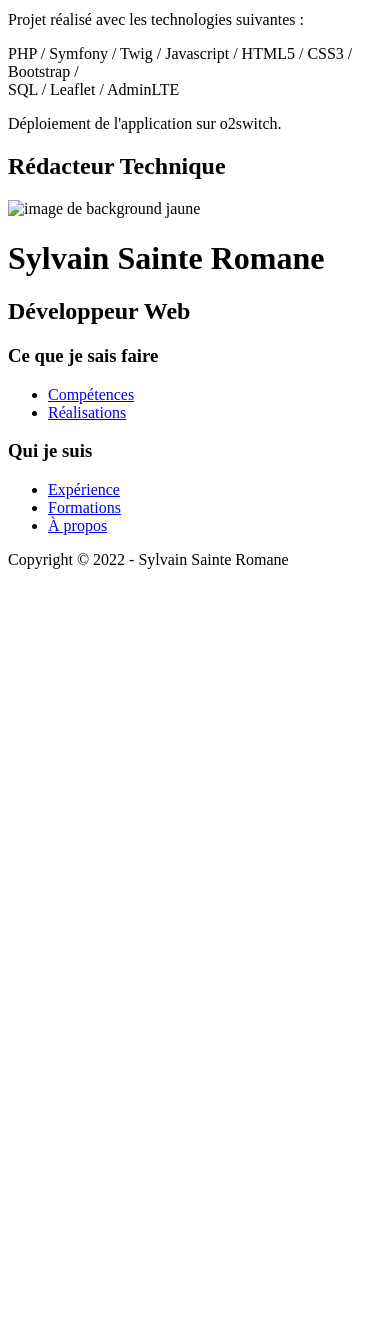
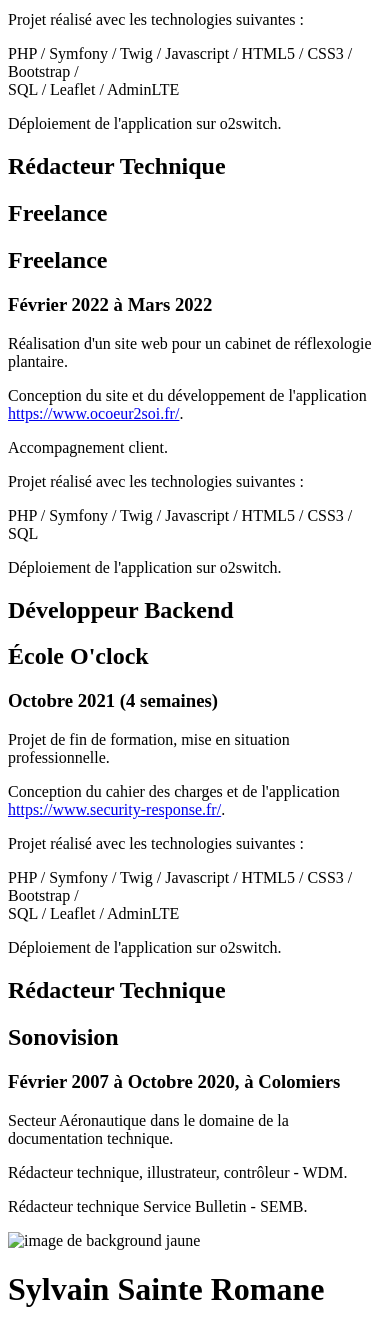
Before and after one commit to sylvainstr/portfolio, a PHP site: template app/Views/inc/experience.tpl.php in a window 390 px wide. Shown: the part 1088-2418 px from the top of the page. Before the commit the page ends 1657 px from the top, so only its background shows below. Run offline with PHP 8.4, Linux system fonts and the light colour scheme; the template is opened without the code that fills it: most values are stand-ins (such as "Sample title", 1, 10 or a date in 2020); some libraries are stand-ins or nearby versions; some web fonts are replaced.

Commit message:
add responsive for tablet DONE

```diff
--- a/app/Views/inc/experience.tpl.php
+++ b/app/Views/inc/experience.tpl.php
@@ -5,7 +5,7 @@
   </div>
 
 
-        <div class="xp-group">
+  <div class="xp-group hide">
     <div class="left">
       <div class="xp-first">
         <h2>Freelance</h2>
@@ -57,5 +57,49 @@
     </div>
   </div>
 
+  <div class="xp-group-mobile">
+
+    <div class="xp-mob-title">
+      <h1>Freelance</h1>
+    </div>
+    <div class="xp-item">
+      <h2>Freelance</h2>
+      <h3>Février 2022 à Mars 2022</h3>
+      <p>Réalisation d'un site web pour un cabinet de réflexologie plantaire.</p>
+      <p>Conception du site et du développement de l'application <a href="https://www.ocoeur2soi.fr/" target="_blank">https://www.ocoeur2soi.fr/</a>.</p>
+      <p>Accompagnement client.</p>
+      <p>Projet réalisé avec les technologies suivantes :</p>
+      <p><span class="bold">PHP</span> / <span class="bold">Symfony</span> / <span class="bold">Twig</span> / <span class="bold">Javascript</span> / <span class="bold">HTML5</span> / <span class="bold">CSS3</span> / <span class="bold">SQL</span></p>
+      <p>Déploiement de l'application sur <span class="bold">o2switch</span>.</p>
+    </div>
+
+    <div class="xp-mob-title">
+      <h1>Développeur Backend</h1>
+    </div>
+    <div class="xp-item">
+      <h2>École O'clock</h2>
+      <h3>Octobre 2021 (4 semaines)</h3>
+      <p>Projet de fin de formation, mise en situation professionnelle.</p>
+      <p>Conception du cahier des charges et de l'application<br> <a href="https://www.security-response.fr/" target="_blank">https://www.security-response.fr/</a>.</p>
+      <p>Projet réalisé avec les technologies suivantes :</p>
+      <p><span class="bold">PHP</span> / <span class="bold">Symfony</span> / <span class="bold">Twig</span> / <span class="bold">Javascript</span> / <span class="bold">HTML5</span> / <span class="bold">CSS3</span> / <span class="bold">Bootstrap</span> / <br><span class="bold">SQL</span> / <span class="bold">Leaflet</span> / <span class="bold">AdminLTE</span></p>
+      <p>Déploiement de l'application sur <span class="bold">o2switch</span>.</p>
+    </div>
+
+    <div class="xp-mob-title">
+      <h1>Rédacteur Technique</h1>
+    </div>
+    <div class="xp-item">
+      <h2>Sonovision</h2>
+      <h3>Février 2007 à Octobre 2020, à Colomiers</h3>
+      <p>Secteur Aéronautique dans le domaine de la documentation technique.</p>
+      <p>Rédacteur technique, illustrateur, contrôleur - <span class="bold">WDM</span>.</p>
+      <p>Rédacteur technique Service Bulletin - <span class="bold">SEMB</span>.</p>
+    </div>
+
+
+
+  </div>
+
 
 </section>
```
Also changed, not shown: public/assets/css/style.css. Lines whose indentation alone changed are shown as unchanged.
